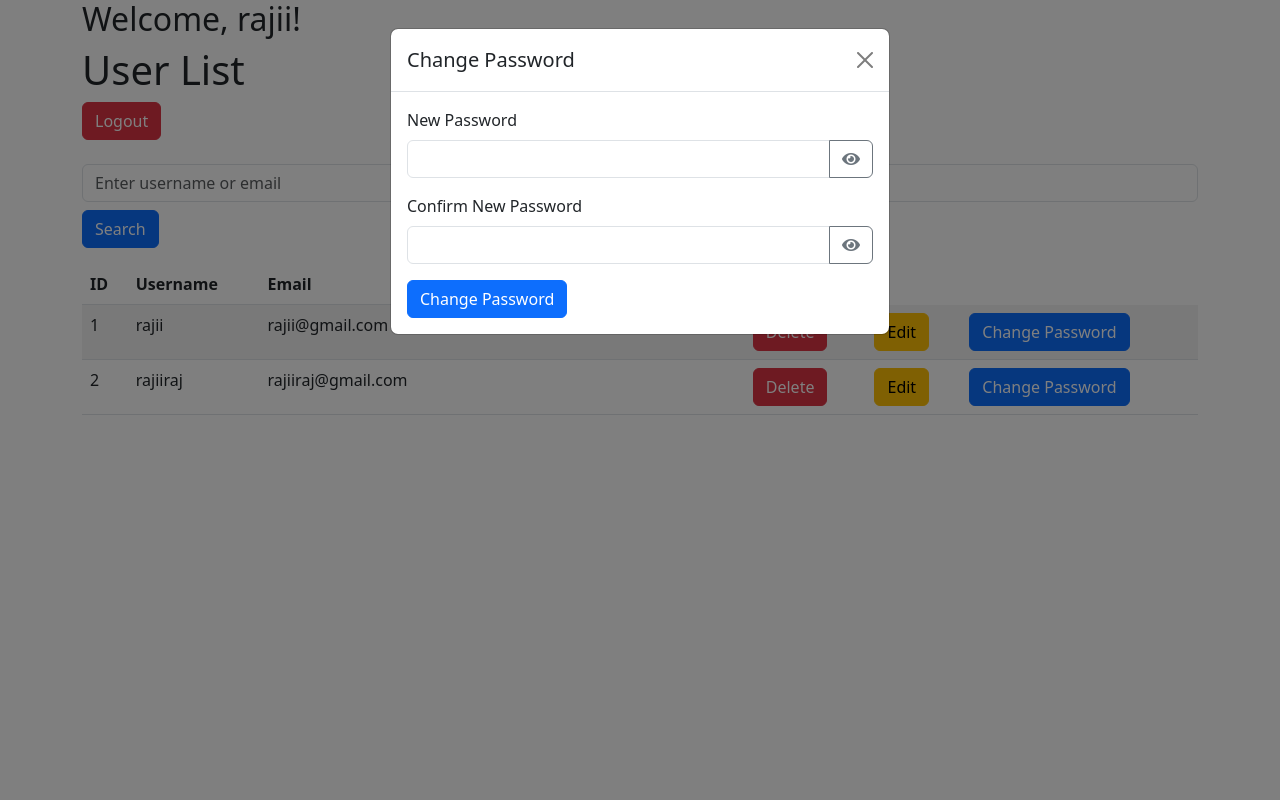
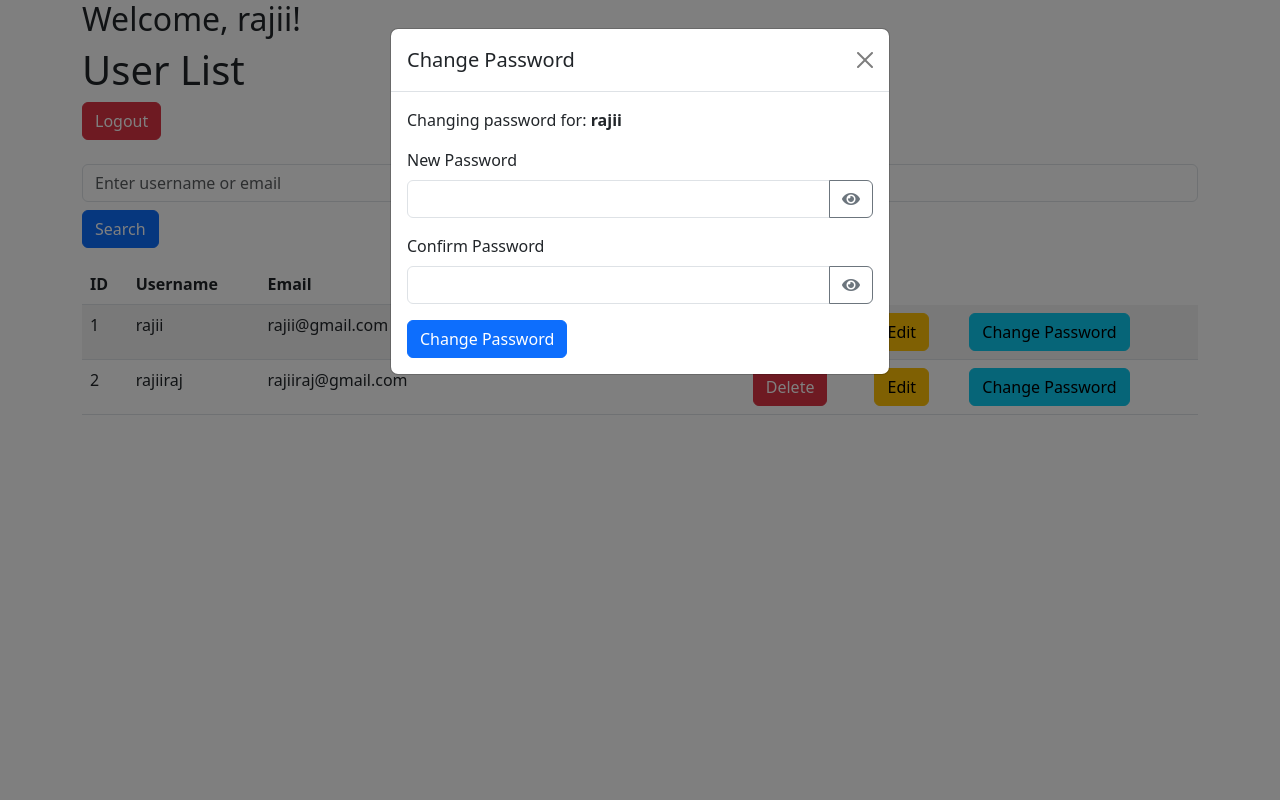
Before and after one commit to rajiiraj/users-page, a Django app: page /polls/users/ in a window 1280 px wide, after a click on "Change Password". Run offline with Django 4.2, Linux system fonts and the light colour scheme; a user stored in the database is signed in; data comes from the database, SQL or seed files in the repository.

Commit message:
change password completed

```diff
--- a/polls/urls.py
+++ b/polls/urls.py
@@ -11,7 +11,7 @@ urlpatterns = [
     path('delete_user/<int:user_id>/', views.delete_user, name='delete_user'),
     path('user_edit/', views.user_edit, name='user_edit'),
     path('user_search/', views.user_search, name='user_search'),
-    path('change_password/', views.change_password, name='change_password'),
+    path('change_password/', views.change_password_view, name='change_password'),
 
 
 ]
--- a/polls/views.py
+++ b/polls/views.py
@@ -10,8 +10,13 @@ from django.contrib.auth import logout
 from django.contrib.auth import get_user_model
 from django.http import JsonResponse
 from django.db.models import Q
+from django.http import HttpResponse
+from django.contrib.auth.forms import PasswordChangeForm
 from django.contrib.auth import update_session_auth_hash
-from django.http import HttpResponse
+from django.shortcuts import render, redirect, get_object_or_404
+from django.contrib.auth.hashers import make_password
+from django.views.decorators.http import require_POST
+from django.urls import reverse
 
 
 
@@ -127,8 +132,10 @@ def user_edit(request):
 
 @login_required
 def users_page(request):
-    users = User.objects.all().order_by('id')  # Order users by ID in ascending order
-    return render(request, 'users.html', {'users': users, 'logged_in_user': request.user})
+    users = User.objects.all().order_by('id')
+    change_password_url = reverse('change_password')  # Use 'change_password' as the argument
+    return render(request, 'users.html', {'users': users, 'logged_in_user': request.user, 'change_password_url': change_password_url})
+
 
 
 def redirect_to_login(request):
@@ -175,30 +182,23 @@ def user_search(request):
 
 
 
-@login_required
-def change_password(request):
-    if request.method == "POST":
-        user_id = request.POST.get("user_id")
-        new_password = request.POST.get("new_password")
-        confirm_new_password = request.POST.get("confirm_new_password")
+@login_required  # Ensure the user is logged in to access this view
+@require_POST    # Only allow POST requests
+def change_password_view(request):
+    user_id = request.POST.get('id')
+    new_password = request.POST.get('new_password')
 
-        user = User.objects.get(pk=user_id)
+    try:
+        user = User.objects.get(id=user_id)
+        user.set_password(new_password)
+        user.save()
+        return JsonResponse({'message': 'Password changed successfully.'}, status=200)
+    except User.DoesNotExist:
+        return JsonResponse({'error': 'User not found.'}, status=404)
+    except Exception as e:
+        return JsonResponse({'error': str(e)}, status=500)
 
-        print(user_id)
-        print("new_password:", new_password)
-        print("confirm_new_password:", confirm_new_password)
 
-        if new_password == confirm_new_password:
-            user.set_password(new_password)
-            user.save()
-
-            update_session_auth_hash(request, user)
-
-            return HttpResponse("Password changed successfully")
-        else:
-            return HttpResponse("New passwords do not match", status=400)
-
-    return HttpResponse("Invalid request", status=400)
 
 
 def index(request):
--- a/templates/users.html
+++ b/templates/users.html
@@ -104,6 +104,49 @@
                 </div>
             </div>
 
+            <div class="modal fade" id="changePasswordModal" tabindex="-1" aria-labelledby="changePasswordModalLabel"
+                aria-hidden="true">
+                <div class="modal-dialog">
+                    <div class="modal-content">
+                        <div class="modal-header">
+                            <h5 class="modal-title" id="changePasswordModalLabel">Change Password</h5>
+                            <button type="button" class="btn-close" data-bs-dismiss="modal" aria-label="Close"></button>
+                        </div>
+                        <div class="modal-body">
+                            <input type="hidden" id="changePasswordUserId" name="user_id"> <!-- Add this line -->
+
+                            <p>Changing password for: <strong id="changePasswordUsername"></strong></p>
+                            <form id="changePasswordForm">
+                                <div class="mb-3">
+                                    <label for="newPassword" class="form-label">New Password</label>
+                                    <div class="input-group">
+                                        <input type="password" class="form-control" id="newPassword" name="new_password"
+                                            required>
+                                        <button type="button" class="btn btn-outline-secondary" id="showNewPassword">
+                                            <i class="fas fa-eye"></i>
+                                        </button>
+                                    </div>
+                                </div>
+                                <div class="mb-3">
+                                    <label for="confirmPassword" class="form-label">Confirm Password</label>
+                                    <div class="input-group">
+                                        <input type="password" class="form-control" id="confirmPassword"
+                                            name="confirm_password" required>
+                                        <button type="button" class="btn btn-outline-secondary"
+                                            id="showConfirmPassword">
+                                            <i class="fas fa-eye"></i>
+                                        </button>
+                                    </div>
+                                </div>
+                                <button type="submit" class="btn btn-primary">Change Password</button>
+                            </form>
+                        </div>
+                    </div>
+                </div>
+            </div>
+
+
+
             <table class="table table-striped">
                 <div class="mb-3">
                     <label for="searchInput" class="form-label"></label>
@@ -145,9 +188,8 @@
                             </button>
 
                         </td>
-
                         <td>
-                            <button type="button" class="btn btn-primary change-password-btn" data-bs-toggle="modal"
+                            <button type="button" class="btn btn-info change-password-btn" data-bs-toggle="modal"
                                 data-bs-target="#changePasswordModal" data-user-id="{{ user.id }}"
                                 data-username="{{ user.username }}">
                                 Change Password
@@ -159,56 +201,14 @@
                 </tbody>
             </table>
     </div>
-    <div class="modal fade" id="changePasswordModal" tabindex="-1" aria-labelledby="changePasswordModalLabel"
-        aria-hidden="true">
-        <div class="modal-dialog">
-            <div class="modal-content">
-                <div class="modal-header">
-                    <h5 class="modal-title" id="changePasswordModalLabel">Change Password</h5>
-                    <button type="button" class="btn-close" data-bs-dismiss="modal" aria-label="Close"></button>
-                </div>
-                <div class="modal-body">
-                    <form id="changePasswordForm">
-                        <input type="hidden" id="changePasswordUserId" name="user_id">
-
-                        <div class="mb-3">
-                            <label for="newPassword" class="form-label">New Password</label>
-                            <div class="input-group">
-                                <input type="password" class="form-control" id="newPassword" name="new_password"
-                                    required>
-                                <button class="btn btn-outline-secondary toggle-password" type="button"
-                                    data-target="newPassword">
-                                    <i class="fas fa-eye"></i>
-                                </button>
-                            </div>
-                        </div>
-                        <div class="mb-3">
-                            <label for="confirmNewPassword" class="form-label">Confirm New Password</label>
-                            <div class="input-group">
-                                <input type="password" class="form-control" id="confirmNewPassword"
-                                    name="confirm_new_password" required>
-                                <button class="btn btn-outline-secondary toggle-password" type="button"
-                                    data-target="confirmNewPassword">
-                                    <i class="fas fa-eye"></i>
-                                </button>
-                            </div>
-                        </div>
-                        <button type="button" class="btn btn-primary change-password-btn" data-bs-toggle="modal"
-                            data-bs-target="#changePasswordModal" data-user-id="{{ user.id }}"
-                            data-username="{{ user.username }}">
-                            Change Password
-                        </button>
-                    </form>
-                </div>
-            </div>
-        </div>
-    </div>
 
     <!-- Add the Bootstrap JS and Popper.js scripts if needed -->
     <script src="https://cdn.jsdelivr.net/npm/bootstrap@5.3.0/dist/js/bootstrap.bundle.min.js"></script>
 
     <script>
         document.addEventListener("DOMContentLoaded", function () {
+
+
             let deleteForm = document.getElementById("deleteForm");
             let deleteBtns = document.querySelectorAll(".delete-btn");
             let searchInput = document.getElementById("searchInput");
@@ -304,99 +304,83 @@
 
                 xhr.send(data);
             });
+            let changePasswordBtns = document.querySelectorAll(".change-password-btn");
+            let changePasswordModal = new bootstrap.Modal(document.getElementById("changePasswordModal"));
+            let changePasswordUserId = document.getElementById("changePasswordUserId");
+            let changePasswordUsername = document.getElementById("changePasswordUsername");
+            let newPassword = document.getElementById("newPassword");
+            let confirmPassword = document.getElementById("confirmPassword");
+            let changePasswordForm = document.getElementById("changePasswordForm");
+
+            changePasswordBtns.forEach(function (btn) {
+                btn.addEventListener("click", function (event) {
+                    let userId = btn.getAttribute("data-user-id");
+                    let username = btn.getAttribute("data-username");
+
+                    changePasswordUserId.value = userId;
+                    changePasswordUsername.innerText = username;
+                    newPassword.value = "";
+                    confirmPassword.value = "";
+
+                    changePasswordModal.show();
+                });
+            });
+
+            changePasswordForm.addEventListener("submit", function (event) {
+                event.preventDefault();
+
+                let userId = changePasswordUserId.value;
+                let newPasswordValue = newPassword.value;
+                let confirmPasswordValue = confirmPassword.value;
+
+                if (newPasswordValue !== confirmPasswordValue) {
+                    // Display an error message
+                    return;
+                }
+
+                let csrfToken = document.querySelector('[name=csrfmiddlewaretoken]').value;
+
+                let xhr = new XMLHttpRequest();
+                xhr.open("POST", "{{ change_password_url }}", true);
+                xhr.setRequestHeader("X-CSRFToken", csrfToken);
+                xhr.setRequestHeader("Content-Type", "application/x-www-form-urlencoded");
+
+                xhr.onreadystatechange = function () {
+                    if (xhr.readyState === XMLHttpRequest.DONE) {
+                        if (xhr.status === 200) {
+                            alert("Password changed successfully!");
+                            changePasswordModal.hide();
+                        } else {
+                            console.error("Error changing password:", xhr.responseText);
+                        }
+                    }
+                };
+
+                // Set up the data to be sent in the request
+                let data = "id=" + encodeURIComponent(userId) +
+                    "&new_password=" + encodeURIComponent(newPasswordValue);
+
+                xhr.send(data);
+            });
+
+            let showPasswordButtons = document.querySelectorAll(".btn-outline-secondary");
+            showPasswordButtons.forEach(function (button) {
+                button.addEventListener("click", function () {
+                    let passwordField = button.previousElementSibling;
+                    if (passwordField.type === "password") {
+                        passwordField.type = "text";
+                    } else {
+                        passwordField.type = "password";
+                    }
+                });
 
 
 
-            let changePasswordModal = new bootstrap.Modal(document.getElementById("changePasswordModal"));
-            let changePasswordForm = document.getElementById("changePasswordForm");
-
-            document.querySelectorAll(".change-password-btn").forEach(btn => {
-                btn.addEventListener("click", function () {
-                    const userId = btn.getAttribute("data-user-id");
-                    const changePasswordUserId = document.getElementById("changePasswordUserId");
-                    const newPasswordInput = document.getElementById("newPassword");
-                    const confirmNewPasswordInput = document.getElementById("confirmNewPassword");
-
-                    changePasswordUserId.value = userId;
-                    newPasswordInput.value = "";
-                    confirmNewPasswordInput.value = "";
-                });
             });
 
-            changePasswordForm.addEventListener("submit", async function (event) {
-                event.preventDefault();
-
-                const userId = document.getElementById("changePasswordUserId").value;
-                const newPassword = document.getElementById("newPassword").value;
-                const confirmNewPassword = document.getElementById("confirmNewPassword").value;
-                const csrfToken = document.querySelector('[name=csrfmiddlewaretoken]').value;
-
-                // Using fetch
-                const xhr = new XMLHttpRequest();
-                xhr.open("POST", "{% url 'change_password' %}", true);
-                xhr.setRequestHeader("X-CSRFToken", csrfToken);
-                xhr.setRequestHeader("Content-Type", "application/x-www-form-urlencoded");
-
-                // Using fetch
-                try {
-                    const response = await fetch("{% url 'change_password' %}", {
-                        method: "POST",
-                        headers: {
-                            "X-CSRFToken": csrfToken,
-                            "Content-Type": "application/x-www-form-urlencoded",
-                        },
-                        body: new URLSearchParams({
-                            user_id: userId,
-                            new_password: newPassword,
-                            confirm_new_password: confirmNewPassword,
-                        }),
-                    });
-
-                    // ...
-                } catch (error) {
-                    console.error("Error changing password:", error);
-                }
+        });
 
 
-
-                document.querySelectorAll(".toggle-password").forEach(button => {
-                    button.addEventListener("click", function () {
-                        const targetInputId = button.getAttribute("data-target");
-                        const passwordInput = document.getElementById(targetInputId);
-                        const icon = button.querySelector("i");
-
-                        passwordInput.type = passwordInput.type === "password" ? "text" : "password";
-                        icon.classList.toggle("fa-eye");
-                        icon.classList.toggle("fa-eye-slash");
-                    });
-                });
-            });
-
-            // Add an event listener to all toggle password buttons
-            let togglePasswordButtons = document.querySelectorAll(".toggle-password");
-            togglePasswordButtons.forEach(function (button) {
-                button.addEventListener("click", function () {
-                    const targetInputId = button.getAttribute("data-target");
-                    togglePasswordVisibility(targetInputId);
-                });
-            });
-
-            function togglePasswordVisibility(targetId) {
-                const passwordInput = document.getElementById(targetId);
-                const icon = document.querySelector(`[data-target="${targetId}"] i`);
-
-                if (passwordInput.type === "password") {
-                    passwordInput.type = "text";
-                    icon.classList.remove("fa-eye");
-                    icon.classList.add("fa-eye-slash");
-                } else {
-                    passwordInput.type = "password";
-                    icon.classList.remove("fa-eye-slash");
-                    icon.classList.add("fa-eye");
-                }
-            }
-
-        });
 
     </script>
 </body>
```
Also changed, not shown: templates/change_password.html (added, +12 -0 lines).
